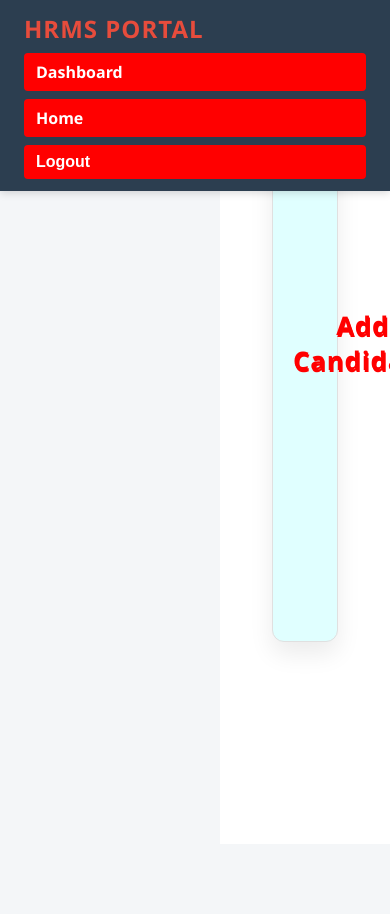
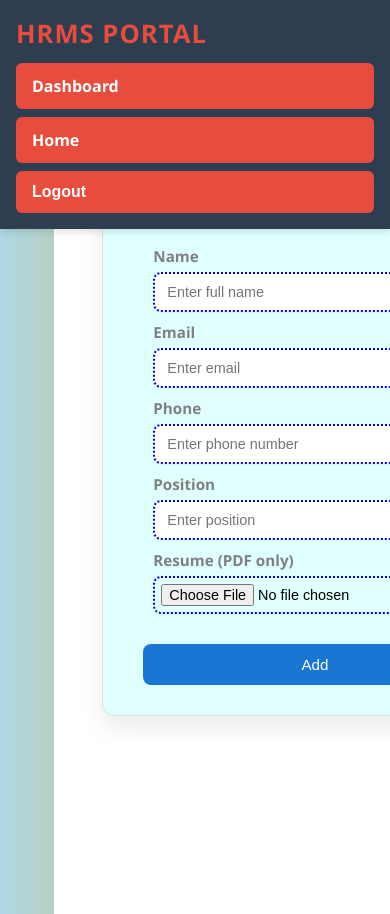
Before and after one commit to Aryansharma-aryan/HR-PORTAL, a React (Create React App) app in the folder hr-management/: page /add-candidate in a window 390 px wide. Shown: the top 914 px of the page. Before the commit the page ends 844 px from the top, so only its background shows below. Built offline with nearby package versions, Linux system fonts and the light colour scheme; sample sign-in values are in the browser's storage.

Commit message:
Added final polished Signup.css and related styles

```diff
--- a/hr-management/src/css/CandidateForm.css
+++ b/hr-management/src/css/CandidateForm.css
@@ -1,46 +1,43 @@
-/* CandidateForm.css */
-
+/* Base styles */
 body {
   background-color: #f4f6f8;
   font-family: 'Segoe UI', Tahoma, Geneva, Verdana, sans-serif;
 }
 
+/* Container */
 .candidate-form-container {
-  max-width:800px;
+  max-width: 800px;
   margin: 50px auto;
   padding: 40px 30px;
   background-color: #ffffff;
-  box-shadow: 0 12px 24px rgba(0, 0, 0, 0.08); /* Modern soft shadow */
+  box-shadow: 0 12px 24px rgba(0, 0, 0, 0.08);
   border-radius: 12px;
   border: 1px solid #e0e0e0;
   display: flex;
-  /*  flex-direction: column; */
+  flex-direction: column;
   align-items: center;
-
 }
 
-
+/* Title */
 .form-title {
   text-align: center;
   margin-bottom: 30px;
   font-size: 1.9rem;
   font-weight: 700;
   color: red;
-  text-shadow:
-  1px 2px red
-  ;
+  text-shadow: 1px 2px red;
   letter-spacing: 1px;
 }
 
-/* Grid layout */
+/* Form Layout */
 .candidate-form {
   display: grid;
   grid-template-columns: 1fr;
   gap: 20px;
+  width: 100%;
 }
 
-/* For future use if you want two-column layout on desktop */
-/*
+/* For wider screens - optional 2-column */
 @media (min-width: 768px) {
   .candidate-form {
     grid-template-columns: 1fr 1fr;
@@ -50,8 +47,8 @@ body {
     grid-column: span 2;
   }
 }
-*/
 
+/* Label and Input */
 .form-group {
   display: flex;
   flex-direction: column;
@@ -61,16 +58,16 @@ body {
   font-weight: 600;
   margin-bottom: 6px;
   color: grey;
-  font-size: 20px;
+  font-size: 1rem;
 }
 
 .form-group input,
 .form-group select {
-  padding: 10px 14px;
+  padding: 12px 14px;
   border-radius: 8px;
   width: 100%;
   border: 2px dotted blue;
-  font-size: 15px;
+  font-size: 1rem;
   transition: border-color 0.3s ease;
 }
 
@@ -84,11 +81,12 @@ body {
   padding: 6px;
 }
 
+/* Submit Button */
 .submit-btn {
   background-color: #1976d2;
   color: #fff;
   padding: 14px;
-  font-size: 16px;
+  font-size: 1rem;
   border: none;
   border-radius: 8px;
   cursor: pointer;
@@ -105,14 +103,43 @@ body {
   cursor: not-allowed;
 }
 
-/* Responsive */
-@media (max-width: 600px) {
+/* Responsive Tweaks */
+@media (max-width: 768px) {
   .candidate-form-container {
-    margin: 20px;
-    padding: 25px 20px;
+    margin: 30px 16px;
+    padding: 30px 20px;
   }
 
   .form-title {
-    font-size: 1.6rem;
+    font-size: 1.7rem;
+  }
+
+  .form-group label {
+    font-size: 0.95rem;
+  }
+
+  .form-group input,
+  .form-group select {
+    font-size: 0.95rem;
+    padding: 10px 12px;
+  }
+
+  .submit-btn {
+    font-size: 0.95rem;
   }
 }
+
+@media (max-width: 480px) {
+  .form-title {
+    font-size: 1.5rem;
+  }
+
+  .form-group input,
+  .form-group select {
+    font-size: 0.9rem;
+  }
+
+  .submit-btn {
+    padding: 12px;
+  }
+}
--- a/hr-management/src/css/EmployeeList.css
+++ b/hr-management/src/css/EmployeeList.css
@@ -7,36 +7,32 @@
   border-radius: 12px;
   box-shadow: 0 8px 24px rgba(0, 0, 0, 0.08);
 }
+
+/* Title */
 .employee-list-title {
   font-size: 34px;
-  color:#c0392b;
+  color: #c0392b;
   margin-bottom: 5px;
   text-align: center;
-  text-shadow:
-  0 0 1px 1px rgba(0, 0, 0, 0.5)
-
-  ;
-
-
-
-
+  text-shadow: 1px 1px 2px rgba(0, 0, 0, 0.5);
 }
 
-/* Heading */
+/* Subtitle / Table Title */
 .table-title {
   font-size: 1.6rem;
-  color: #c0392b;
+  color: #2c3e50;
   font-weight: 600;
   margin-bottom: 20px;
-  color: #2c3e50;
   text-align: center;
 }
+
+/* Input */
 input {
-  padding:20px;
-  margin-bottom:10px;
-  width:40%;
-  border:1px solid black;
-  box-shadow: 0,1,2,3 rgba(0, 0, 0, 0.05);
+  padding: 20px;
+  margin-bottom: 10px;
+  width: 40%;
+  border: 1px solid black;
+  box-shadow: 0 1px 2px rgba(0, 0, 0, 0.05);
 }
 
 /* Search Input */
@@ -44,10 +40,7 @@ input {
   width: 100%;
   max-width: 400px;
   padding: 15px 16px;
-  margin-bottom: 25px;
-  display: block;
-  margin-left: auto;
-  margin-right: auto;
+  margin: 0 auto 25px auto;
   border: 1px solid #ccc;
   border-radius: 8px;
   outline: none;
@@ -102,7 +95,7 @@ input {
   border-radius: 6px;
   cursor: pointer;
   font-weight: 500;
-  transition: background-color 0.3s ease, transform 0.2s;
+  transition: background-color 0.3s ease, transform 0.2s ease;
   box-shadow: 0 2px 6px rgba(0, 0, 0, 0.1);
 }
 
@@ -110,3 +103,30 @@ input {
   background-color: #c0392b;
   transform: scale(1.05);
 }
+
+/* Responsive Enhancements */
+@media (max-width: 600px) {
+  .employee-list-title {
+    font-size: 28px;
+  }
+
+  .table-title {
+    font-size: 1.3rem;
+  }
+
+  input,
+  .stylish-input {
+    width: 90%;
+    padding: 12px;
+  }
+
+  .employee-table th,
+  .employee-table td {
+    padding: 12px 14px;
+  }
+
+  .delete-btn {
+    padding: 6px 12px;
+    font-size: 0.95rem;
+  }
+}
--- a/hr-management/src/css/Home.css
+++ b/hr-management/src/css/Home.css
@@ -1,38 +1,97 @@
+/* Base Body Styling */
 body {
-      background-color: #f4f6f8; /* Professional light gray */
+  background-color: #f4f6f8; /* Professional light gray */
+  font-family: 'Segoe UI', Tahoma, Geneva, Verdana, sans-serif;
+  margin: 0;
+  padding: 0;
+}
 
-}
+/* Container */
 .home-container {
   padding: 20px;
+  max-width: 1200px;
+  margin: auto;
 }
 
+/* Top Bar */
 .top-bar {
   display: flex;
   justify-content: flex-end;
-  margin-bottom: 10px;
+  margin-bottom: 20px;
 }
 
+/* Add Button */
 .add-candidate-btn {
-  background-color: purple;
+  background-color: #5c2d91;
   color: white;
-  padding: 8px 16px;
+  padding: 10px 20px;
   text-decoration: none;
-  border-radius: 5px;
+  font-weight: 600;
+  border-radius: 6px;
+  font-size: 1rem;
+  box-shadow: 0 4px 10px rgba(92, 45, 145, 0.3);
+  transition: background-color 0.3s ease, box-shadow 0.3s ease;
 }
 
+.add-candidate-btn:hover {
+  background-color: #4b2376;
+  box-shadow: 0 6px 14px rgba(75, 35, 118, 0.5);
+}
+
+/* Table Container */
 .candidate-table table {
   width: 100%;
   border-collapse: collapse;
+  background-color: #fff;
+  border-radius: 10px;
+  overflow: hidden;
+  box-shadow: 0 8px 20px rgba(0, 0, 0, 0.05);
 }
 
-.candidate-table th,
-.candidate-table td {
-  border: 1px solid #ddd;
-  padding: 8px;
+/* Table Headings */
+.candidate-table th {
+  background-color: #5c2d91;
+  color: white;
+  padding: 14px;
+  font-weight: 600;
+  font-size: 1rem;
   text-align: center;
 }
 
-.candidate-table th {
-  background-color: #5c2d91;
-  color: white;
+/* Table Rows */
+.candidate-table td {
+  padding: 12px;
+  border: 1px solid #ddd;
+  text-align: center;
+  font-size: 0.95rem;
 }
+
+/* Alternate Row Color */
+.candidate-table tr:nth-child(even) {
+  background-color: #f9f9f9;
+}
+
+/* Row Hover Effect */
+.candidate-table tr:hover {
+  background-color: #eef2f9;
+  transition: background-color 0.2s ease;
+}
+
+/* Responsive Adjustments */
+@media (max-width: 600px) {
+  .add-candidate-btn {
+    width: 100%;
+    text-align: center;
+    font-size: 0.95rem;
+  }
+
+  .candidate-table th,
+  .candidate-table td {
+    font-size: 0.85rem;
+    padding: 10px;
+  }
+
+  .top-bar {
+    justify-content: center;
+  }
+}
--- a/hr-management/src/css/Login.css
+++ b/hr-management/src/css/Login.css
@@ -1,29 +1,39 @@
 /* Login.css */
 
+/* Base Styles */
 body {
   font-family: 'Segoe UI', Tahoma, Geneva, Verdana, sans-serif;
-  background-color: linear-gradient(to right, lightblue,orange);
+  background: linear-gradient(to right, lightblue, orange); /* ✅ fixed: background-color was used incorrectly */
   margin: 0;
   padding: 0;
   box-sizing: border-box;
+  min-height: 100vh;
+  display: flex;
+  align-items: center;
+  justify-content: center;
 }
 
+/* Login Container */
 .login-container {
+  width: 100%;
   max-width: 400px;
-  margin: 5vh auto;
   padding: 30px;
   background-color: #ffffff;
   border-radius: 15px;
-  box-shadow: 0 0 15px rgba(0, 0, 0, 0.1);
+  box-shadow: 0 8px 20px rgba(0, 0, 0, 0.1);
   animation: fadeIn 0.5s ease-in-out;
 }
 
+/* Heading */
 .login-container h1 {
   text-align: center;
-  margin-bottom: 20px;
+  margin-bottom: 24px;
   color: #333;
+  font-size: 1.8rem;
+  font-weight: 700;
 }
 
+/* Form */
 .login-form {
   display: flex;
   flex-direction: column;
@@ -35,14 +45,16 @@ body {
   border: 1px solid #ccc;
   border-radius: 8px;
   font-size: 16px;
-  transition: border-color 0.3s;
+  transition: border-color 0.3s, box-shadow 0.3s;
 }
 
 .login-form input:focus {
   border-color: #2575fc;
+  box-shadow: 0 0 6px rgba(37, 117, 252, 0.3);
   outline: none;
 }
 
+/* Button */
 .login-form button {
   padding: 12px;
   background-color: #2575fc;
@@ -50,29 +62,35 @@ body {
   border: none;
   border-radius: 8px;
   font-size: 16px;
+  font-weight: 600;
   cursor: pointer;
-  transition: background-color 0.3s;
+  transition: background-color 0.3s ease, box-shadow 0.3s ease;
 }
 
 .login-form button:hover {
   background-color: #1a5be6;
+  box-shadow: 0 6px 14px rgba(26, 91, 230, 0.4);
 }
 
+/* Link & Extra Text */
 .login-form p {
   margin-top: 15px;
   text-align: center;
   font-size: 14px;
+  color: #444;
 }
 
 .login-form a {
   color: #2575fc;
   text-decoration: none;
+  font-weight: 500;
 }
 
 .login-form a:hover {
   text-decoration: underline;
 }
 
+/* Error Message */
 .error-message {
   color: red;
   font-size: 14px;
@@ -80,7 +98,7 @@ body {
   text-align: left;
 }
 
-/* Animation for entry */
+/* Entry Animation */
 @keyframes fadeIn {
   from {
     opacity: 0;
@@ -95,7 +113,7 @@ body {
 /* Responsive Design */
 @media (max-width: 480px) {
   .login-container {
-    margin: 3vh 10px;
+    margin: 20px;
     padding: 20px;
   }
 
--- a/hr-management/src/css/Navbar.css
+++ b/hr-management/src/css/Navbar.css
@@ -13,24 +13,24 @@
   padding: 0.75rem 1.5rem;
   z-index: 1200;
   box-shadow: 0 2px 8px rgba(0, 0, 0, 0.15);
+  flex-wrap: wrap;
 }
 
 .navbar-logo {
-  font-size: 1.5rem;
+  font-size: 1.6rem;
   font-weight: bold;
   letter-spacing: 1px;
   color: #e74c3c;
 }
-.btn-logout{
-  background-color: #e74c3c;
-}
 
+/* Common Link/Button Styles */
 .nav-links {
   list-style: none;
   display: flex;
   gap: 1rem;
   margin: 0;
   padding: 0;
+  align-items: center;
 }
 
 .nav-links li {
@@ -38,36 +38,47 @@
   align-items: center;
 }
 
+/* Link and Button Unified Styling */
 .nav-links a,
 .btn-logout {
   color: white;
   text-decoration: none;
   font-weight: 600;
-  background: none;
+  background: transparent;
   border: none;
   font-size: 1rem;
   cursor: pointer;
   padding: 0.5rem 0.75rem;
-  border-radius: 4px;
-  transition: background-color 0.3s ease;
+  border-radius: 6px;
+  transition: background-color 0.3s ease, transform 0.2s ease;
 }
 
 .nav-links a:hover,
 .btn-logout:hover {
-  background-color: red;
+  background-color: #e74c3c;
+  transform: translateY(-1px);
 }
 
+/* Logout Button Special */
+.btn-logout {
+  background-color: #e74c3c;
+  padding: 0.5rem 0.9rem;
+}
+
+/* Responsive Design */
 @media (max-width: 768px) {
   .navbar {
     flex-direction: column;
-    align-items: flex-start;
+    align-items: stretch;
+    padding: 1rem;
   }
 
   .nav-links {
     flex-direction: column;
+    align-items: flex-start;
+    gap: 0.5rem;
     width: 100%;
-    gap: 0.5rem;
-    margin-top: 0.5rem;
+    margin-top: 0.75rem;
   }
 
   .nav-links li {
@@ -78,6 +89,13 @@
   .btn-logout {
     width: 100%;
     text-align: left;
-    background-color: red;
+    background-color: #e74c3c;
+    padding: 0.75rem 1rem;
+    border-radius: 6px;
+  }
+
+  .nav-links a:hover,
+  .btn-logout:hover {
+    background-color: #c0392b;
   }
 }
--- a/hr-management/src/css/Sidebar.css
+++ b/hr-management/src/css/Sidebar.css
@@ -1,6 +1,6 @@
 .sidebar {
   position: fixed;
-  top: 20px;
+  top: 0;
   left: 0;
   height: 100vh;
   width: 220px;
@@ -11,6 +11,7 @@
   color: white;
   box-shadow: 2px 0 8px rgba(0, 0, 0, 0.15);
   z-index: 1100;
+  transition: all 0.3s ease;
 }
 
 .sidebar-title {
@@ -19,7 +20,7 @@
   margin-bottom: 2rem;
   text-align: center;
   letter-spacing: 1.5px;
-  color: green;
+  color: #2ecc71; /* brighter green for contrast */
 }
 
 .sidebar-nav {
@@ -35,31 +36,34 @@
   font-size: 1.1rem;
   padding: 0.6rem 1rem;
   border-radius: 6px;
-  transition: background-color 0.3s ease;
+  transition: background-color 0.3s ease, transform 0.2s ease;
 }
 
 .sidebar-link:hover {
   background-color: #18bc9c;
-  color: #fff;
+  transform: translateX(4px);
+  color: white;
 }
 
 .sidebar-link.active {
   background-color: #16a085;
-  color: white;
   font-weight: 700;
+  box-shadow: inset 3px 0 0 #1abc9c;
 }
 
-/* Responsive styling, keeping the sidebar fixed */
+/* Responsive: collapse sidebar into nav bar */
 @media (max-width: 768px) {
   .sidebar {
+    position: relative;
+    top: 0;
+    height: auto;
     width: 100%;
-    height: auto;
-    padding: 1rem;
     flex-direction: row;
     align-items: center;
-    justify-content: center;
-    gap: 1rem;
+    justify-content: space-between;
+    padding: 1rem;
     overflow-x: auto;
+    box-shadow: 0 2px 8px rgba(0, 0, 0, 0.15);
   }
 
   .sidebar-title {
@@ -68,9 +72,11 @@
 
   .sidebar-nav {
     flex-direction: row;
+    gap: 1rem;
   }
 
   .sidebar-link {
+    font-size: 1rem;
     padding: 0.5rem 0.75rem;
     white-space: nowrap;
   }
```
Also changed, not shown: hr-management/src/css/Attendence.css (+38 -4 lines), hr-management/src/css/CandidateCard.css (+41 -4 lines), hr-management/src/css/CandidateList.css (+51 -27 lines), hr-management/src/css/Dashboard.css (+12 -4 lines), hr-management/src/css/Signup.css (+29 -6 lines).
